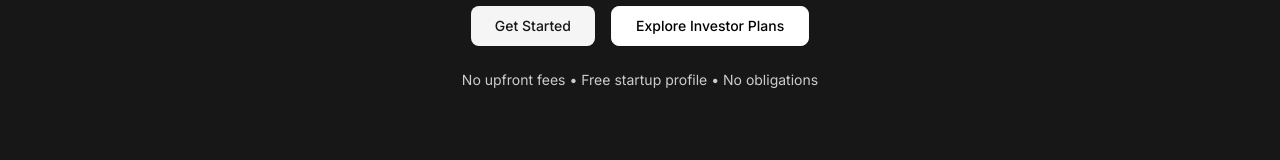
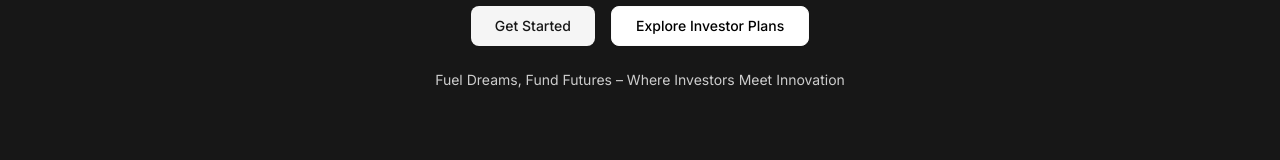
Before and after one commit to Mefisto04/InvestyGram, a Next.js app: page / in a window 1280 px wide. Shown: the part 4368-4528 px from the top of the page. Built offline with nearby package versions, Linux system fonts and the light colour scheme; no server answers.

Commit message:
qoute added

```diff
--- a/src/app/page.tsx
+++ b/src/app/page.tsx
@@ -465,7 +465,7 @@ const LandingPage = () => {
               </Button>
             </Link>
           </div>
-          <p className="mt-6 text-sm opacity-80">No upfront fees • Free startup profile • No obligations</p>
+          <p className="mt-6 text-sm opacity-80">  Fuel Dreams, Fund Futures – Where Investors Meet Innovation</p>
         </div>
       </section>
 
```
